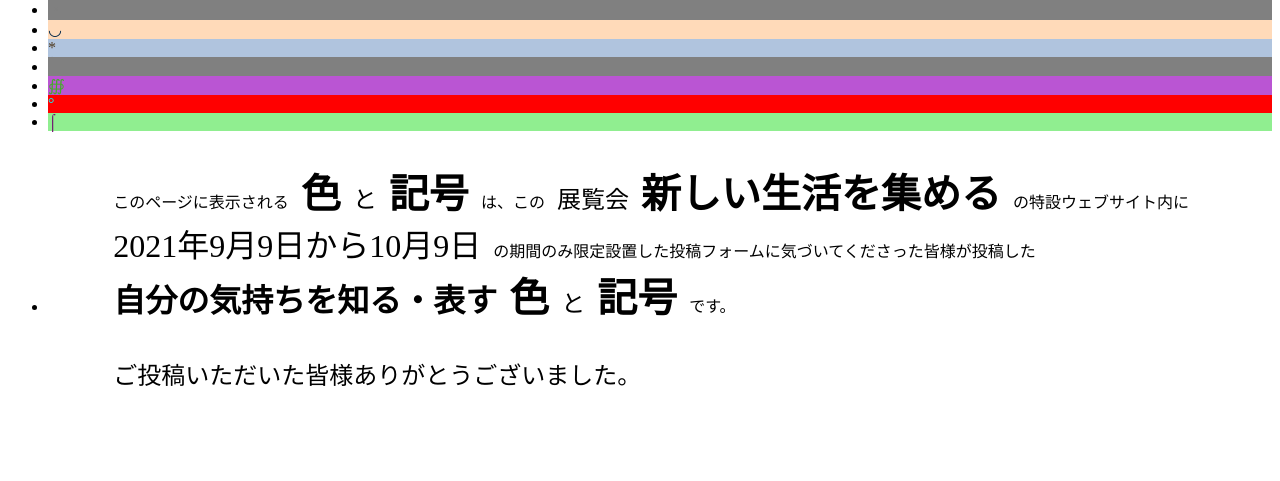
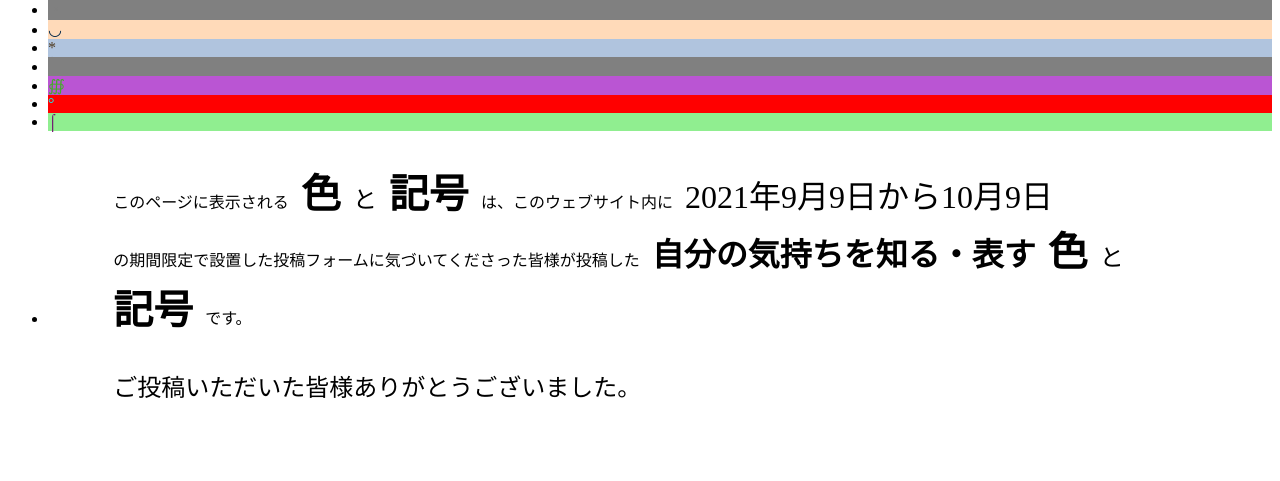
Before and after one commit to creative-community-pehu/index, a PHP site: page /sp/all.php in a window 1280 px wide. Shown: the part 339-820 px from the top of the page. Before the commit the page ends 725 px from the top, so only its background shows below. Run offline with PHP 8.4, Linux system fonts and the light colour scheme; data that the repository does not hold is empty; some libraries are stand-ins or nearby versions.

Commit message:
Update all.php

```diff
--- a/sp/all.php
+++ b/sp/all.php
@@ -89,12 +89,9 @@ fclose($fp);
 <li class="must positive">色</li>
 <li class="neither">と</li>
 <li class="must positive">記号</li>
-<li class="">は、この</li>
-<li class="neither">展覧会</li>
-<li class="must positive">新しい生活を集める</li>
-<li class="">の特設ウェブサイト内に</li>
+<li class="">は、このウェブサイト内に</li>
 <li class="unknown can">2021年9月9日から10月9日</li>
-<li class="">の期間のみ限定設置した投稿フォームに気づいてくださった皆様が投稿した</li>
+<li class="">の期間限定で設置した投稿フォームに気づいてくださった皆様が投稿した</li>
 <li class="must unknown">自分の気持ちを知る・表す</li>
 <li class="must positive">色</li>
 <li class="neither">と</li>
```
